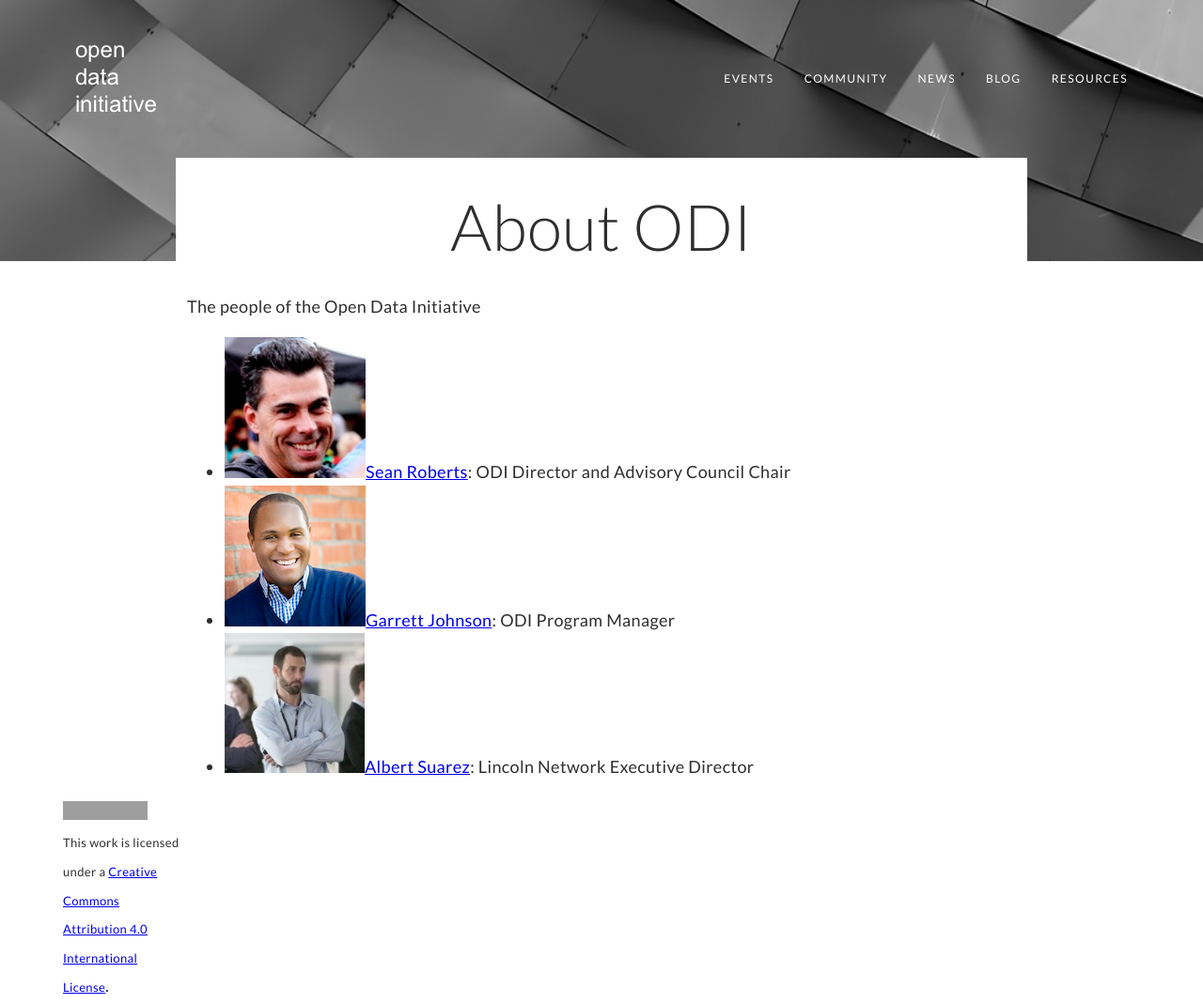
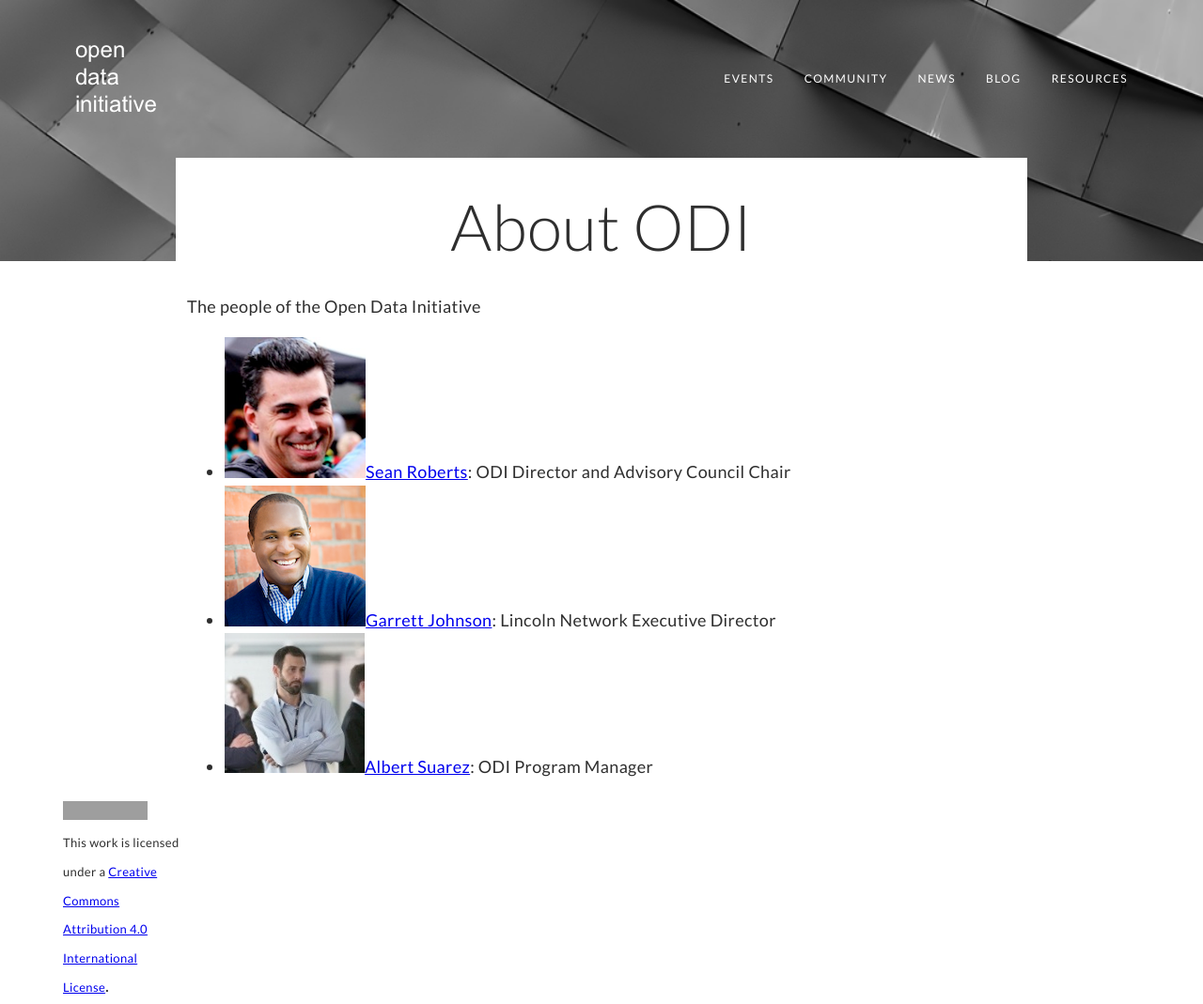
Before and after one commit to opendatainitiative/opendatainitiative.github.io, a Jekyll site: the page built from about.md, in a window 1280 px wide. Shown: the whole page at 94% size. Built offline with Jekyll 4.4.1, drawn with Linux system fonts in a browser that asks for light colours; our own code applies the rules of GitHub Pages for plain Markdown files; grey boxes are pictures that could not be loaded.

Commit message:
fix syntax error

```diff
--- a/about.md
+++ b/about.md
@@ -2,5 +2,5 @@
 
 The people of the Open Data Initiative
 * ![Sean Roberts](/assets/img/sean-roberts-headshot.png)[Sean Roberts](https://www.linkedin.com/in/sarob/): ODI Director and Advisory Council Chair
-* ![Garrett Johnson](/assets/img/garrett-johnson-headshot.png)[Garrett Johnson](https://www.linkedin.com/in/garrettwjohnson/): ODI Program Manager
-* ![Albert Suarez](/assets/img/albert-suarez-iv-headshot.png)[Albert Suarez](https://www.linkedin.com/in/albert-suarez-iv-881955138/): Lincoln Network Executive Director
+* ![Garrett Johnson](/assets/img/garrett-johnson-headshot.png)[Garrett Johnson](https://www.linkedin.com/in/garrettwjohnson/): Lincoln Network Executive Director
+* ![Albert Suarez](/assets/img/albert-suarez-iv-headshot.png)[Albert Suarez](https://www.linkedin.com/in/albert-suarez-iv-881955138/): ODI Program Manager
```
